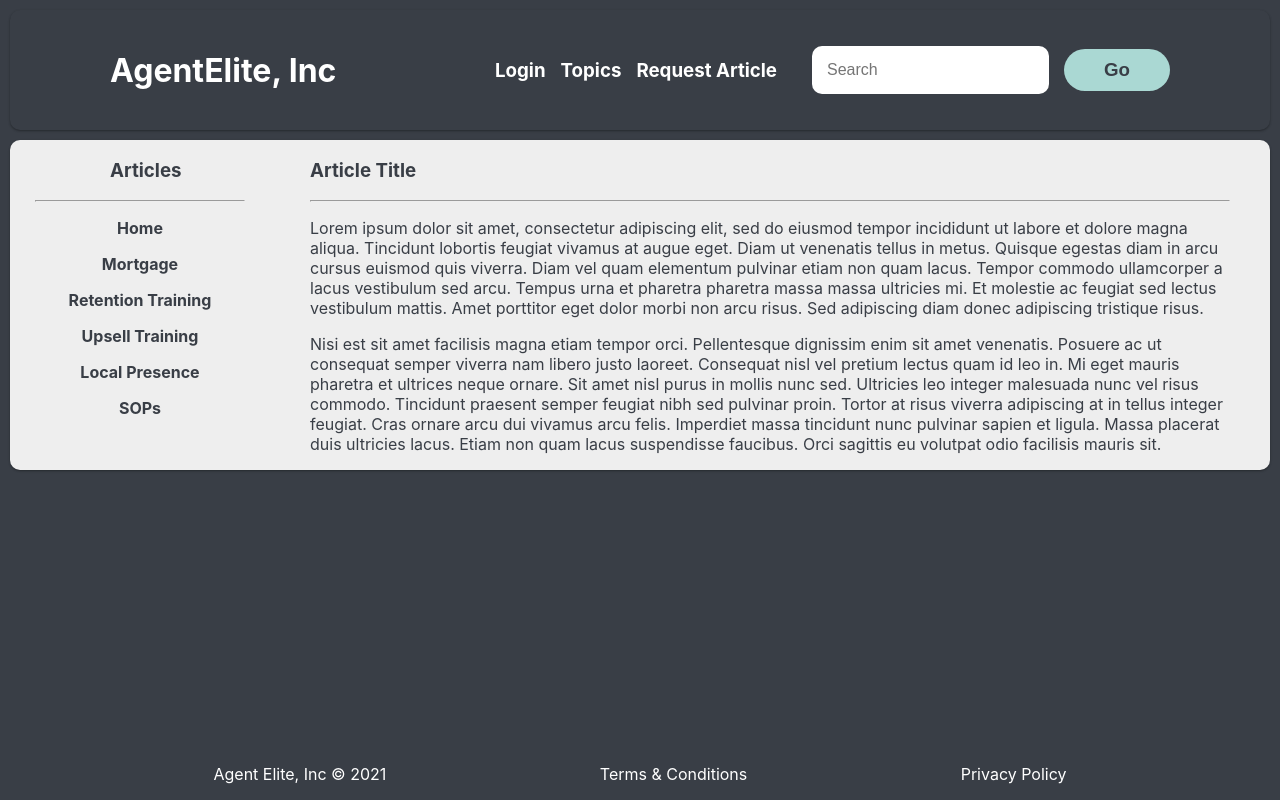
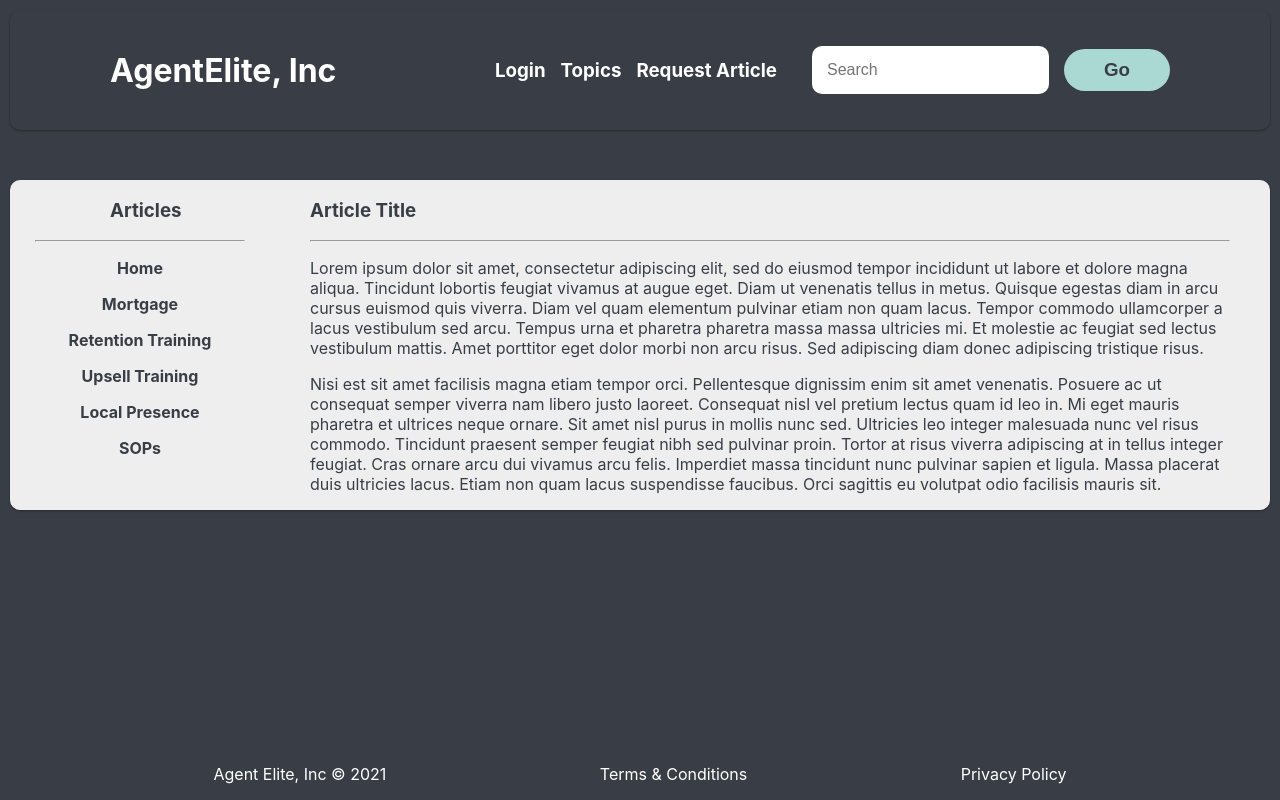
Before and after one commit to charlesGraham/ae-kb, a React (Create React App) app: page / in a window 1280 px wide. Built offline with nearby package versions, Linux system fonts and the light colour scheme.

Commit message:
add larger margin between Sidebar + BodyContent

```diff
--- a/src/Body.css
+++ b/src/Body.css
@@ -1,11 +1,12 @@
 
 .body_container {
+
     display: flex;
     justify-content: space-around;
     background-color: #eee;
     color: #393E46;
 
-    margin: 10px;
+    margin: 50px 10px;
     border-radius: 10px;
     box-shadow: 0 1px 3px rgba(0, 0, 0, 0.12), 0 1px 2px rgba(0, 0, 0, 0.24);
 }
```
